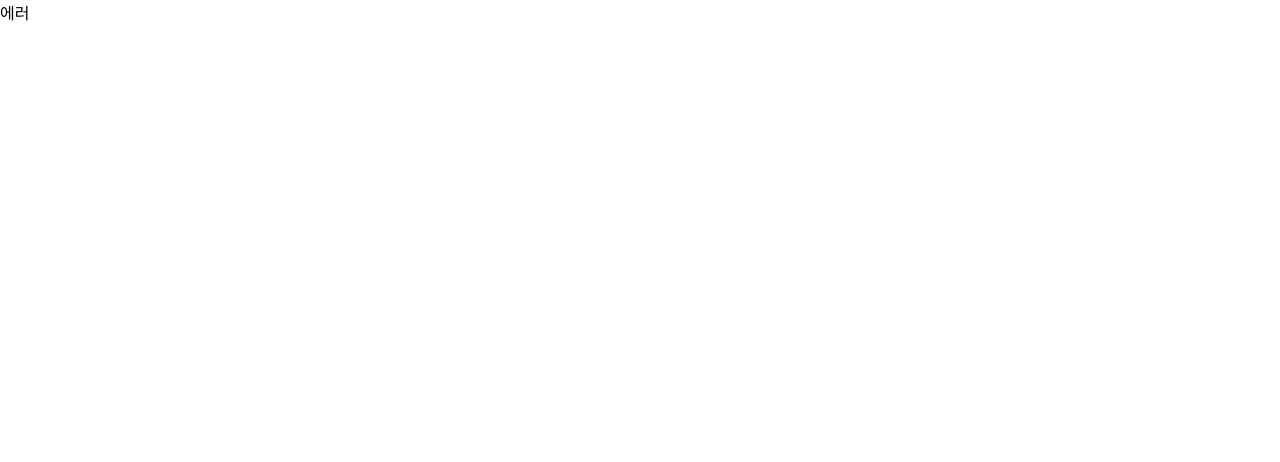
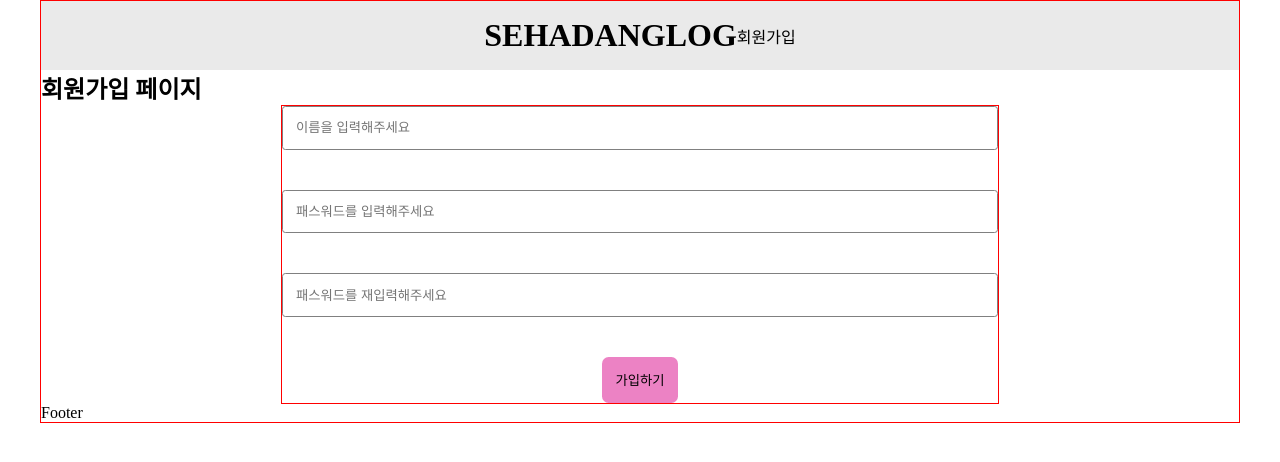
Before and after one commit to ureca-react-blog/Frontend, a React (Vite) app: page /register in a window 1280 px wide. Before the commit this address had no page. Shown: the top 462 px of the page. Built offline with nearby package versions, Linux system fonts and the light colour scheme.

Commit message:
✨ feat: 회원가입 초기 세팅 및 유효성 검사

```diff
--- /dev/null
+++ b/src/pages/Registerpage.jsx
@@ -0,0 +1,127 @@
+import { useState } from 'react'
+import css from './registerpage.module.css'
+
+export const Registerpage = () => {
+  const [userName, setUserName] = useState('')
+  const [password, setPassword] = useState('')
+  const [passwordCheck, setPasswordCheck] = useState('')
+  const [errorUserName, setErroruserName] = useState('')
+  const [errorPassword, setErrorPassword] = useState('')
+  const [errorPasswordCheck, setErrorPasswordCheck] = useState('')
+  const [registerState, setRegisterState] = useState('')
+
+  const validateUserName = value => {
+    if (!value.trim()) {
+      setErroruserName('사용자명을 입력해주세요')
+      return
+    }
+    if (!/^[a-zA-Z][a-zA-Z0-9]{3,}$/.test(value)) {
+      setErroruserName('사용자명은 4자 이상이어야 하며 영어로 시작해야 합니다.')
+    } else {
+      setErroruserName('')
+    }
+  }
+
+  const validatePassword = value => {
+    if (!value.trim()) {
+      setErroruserName('패스워드를 입력해주세요')
+      return
+    }
+    if (value.length < 4) {
+      setErrorPassword('패스워드는 4자 이상이어야 합니다.')
+    } else {
+      setErrorPassword('')
+    }
+  }
+
+  const validatePasswordCheck = (value, current = password) => {
+    if (!value.trim()) {
+      setErrorPasswordCheck('패스워드를 입력해주세요')
+      return
+    }
+    if (value !== current) {
+      setErrorPasswordCheck('패스워드가 일치하지 않습니다')
+    } else {
+      setErrorPasswordCheck('')
+    }
+  }
+
+  const handleUserNameChange = e => {
+    const value = e.target.value
+    setUserName(value)
+    validateUserName(value)
+  }
+
+  const handlePasswordChange = e => {
+    const value = e.target.value
+    setPassword(value)
+    validatePassword(value)
+  }
+
+  const handlePasswordCheckChange = e => {
+    const value = e.target.value
+    setPasswordCheck(value)
+    validatePasswordCheck(value)
+  }
+
+  const register = e => {
+    e.preventDefault()
+    console.log(userName, password, passwordCheck)
+    validateUserName(userName) // 제출 전 한번 더 유효성 검사
+    validatePassword(password)
+    validatePasswordCheck(passwordCheck)
+
+    // 한번 더 보안
+    if (
+      errorUserName ||
+      errorPassword ||
+      errorPasswordCheck ||
+      !userName ||
+      !password ||
+      !passwordCheck
+    )
+      return
+
+    try {
+      setRegisterState('등록중')
+      // 회원가입 API 호출
+      setRegisterState('등록 완료')
+    } catch (error) {
+      console.log('회원가입 실패', error)
+    }
+
+    setUserName('')
+    setPassword('')
+    setPasswordCheck('')
+  }
+
+  return (
+    <main className={css.registerpage}>
+      <h2>회원가입 페이지</h2>
+      <form className={css.container} onSubmit={register}>
+        <input
+          type="text"
+          placeholder="이름을 입력해주세요"
+          value={userName}
+          onChange={handleUserNameChange}
+        ></input>
+        <strong>{errorUserName}</strong>
+        <input
+          type="password"
+          placeholder="패스워드를 입력해주세요"
+          value={password}
+          onChange={handlePasswordChange}
+        ></input>
+        <strong>{errorPassword}</strong>
+        <input
+          type="password"
+          placeholder="패스워드를 재입력해주세요"
+          value={passwordCheck}
+          onChange={handlePasswordCheckChange}
+        ></input>
+        <strong>{errorPasswordCheck}</strong>
+        <button type="submit">가입하기</button>
+      </form>
+    </main>
+  )
+}
--- /dev/null
+++ b/src/pages/registerpage.module.css
@@ -0,0 +1,33 @@
+.container {
+  width: 60%;
+  margin: auto;
+  border: 1px solid red;
+  display: flex;
+  flex-direction: column;
+  gap: 0.5em;
+}
+
+.container input {
+  padding: 1em;
+  border-radius: 0.25em;
+  outline: none;
+  border: 1px solid gray;
+}
+
+.container input:focus {
+  background-color: rgb(230, 249, 255);
+}
+
+.container strong {
+  color: red;
+  font-weight: normal;
+  font-size: 0.75em;
+  padding: 1em;
+}
+
+.container button {
+  padding: 1em;
+  background-color: rgb(236, 130, 196);
+  border-radius: 0.5em;
+  align-self: center; /* 버튼만 중앙 정렬 */
+}
--- a/src/router/index.jsx
+++ b/src/router/index.jsx
@@ -1,11 +1,15 @@
 import { createBrowserRouter } from 'react-router-dom'
 import { DefaultLayout } from '../common/DefaultLayout'
+import { Registerpage } from '../pages/Registerpage'
 
 export const router = createBrowserRouter([
   {
     path: '/',
     element: <DefaultLayout />,
     errorElement: <div>에러</div>,
-    children: [{ index: true, element: <div>메인페이지</div> }],
+    children: [
+      { index: true, element: <div>메인페이지</div> },
+      { path: '/register', element: <Registerpage /> },
+    ],
   },
 ])
```
